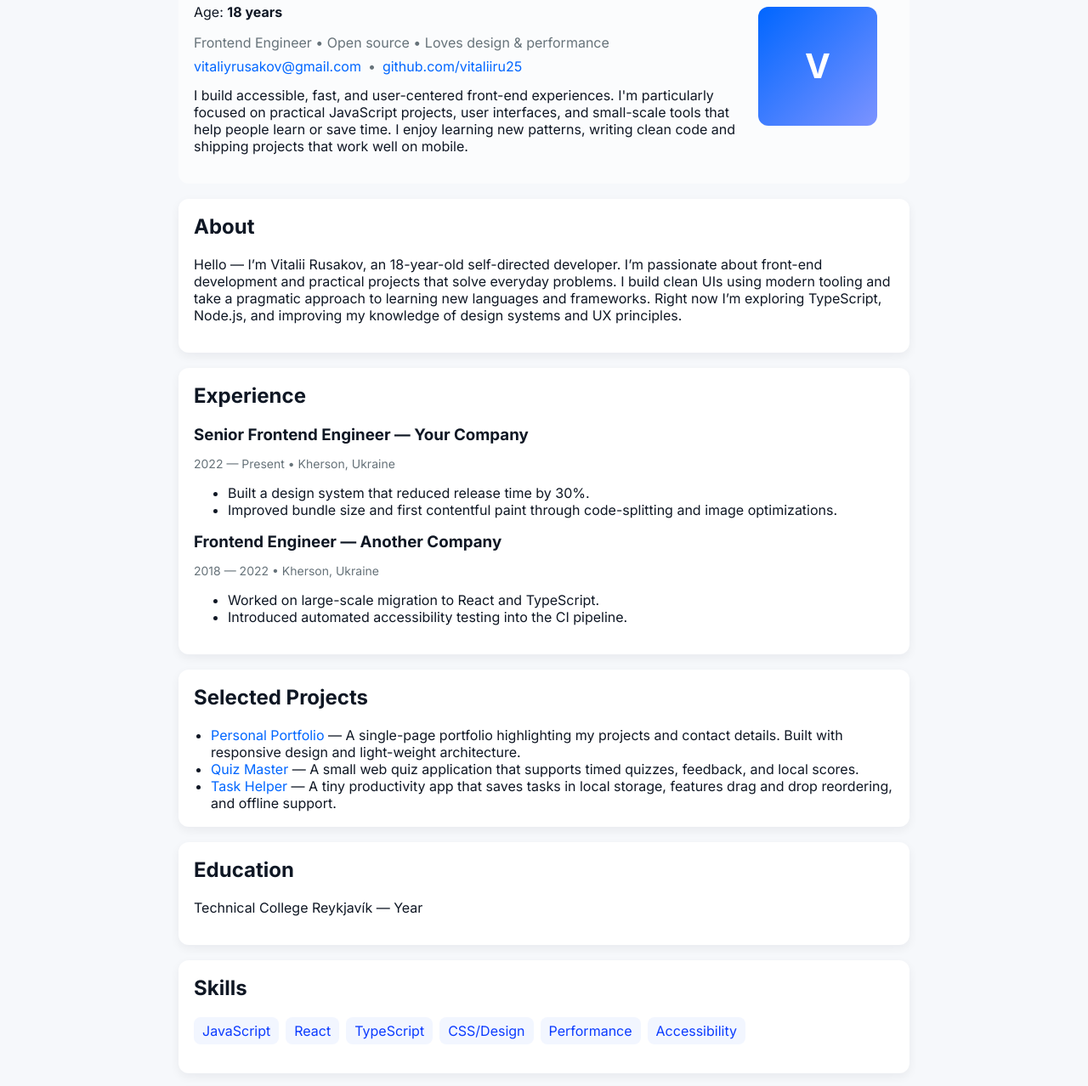
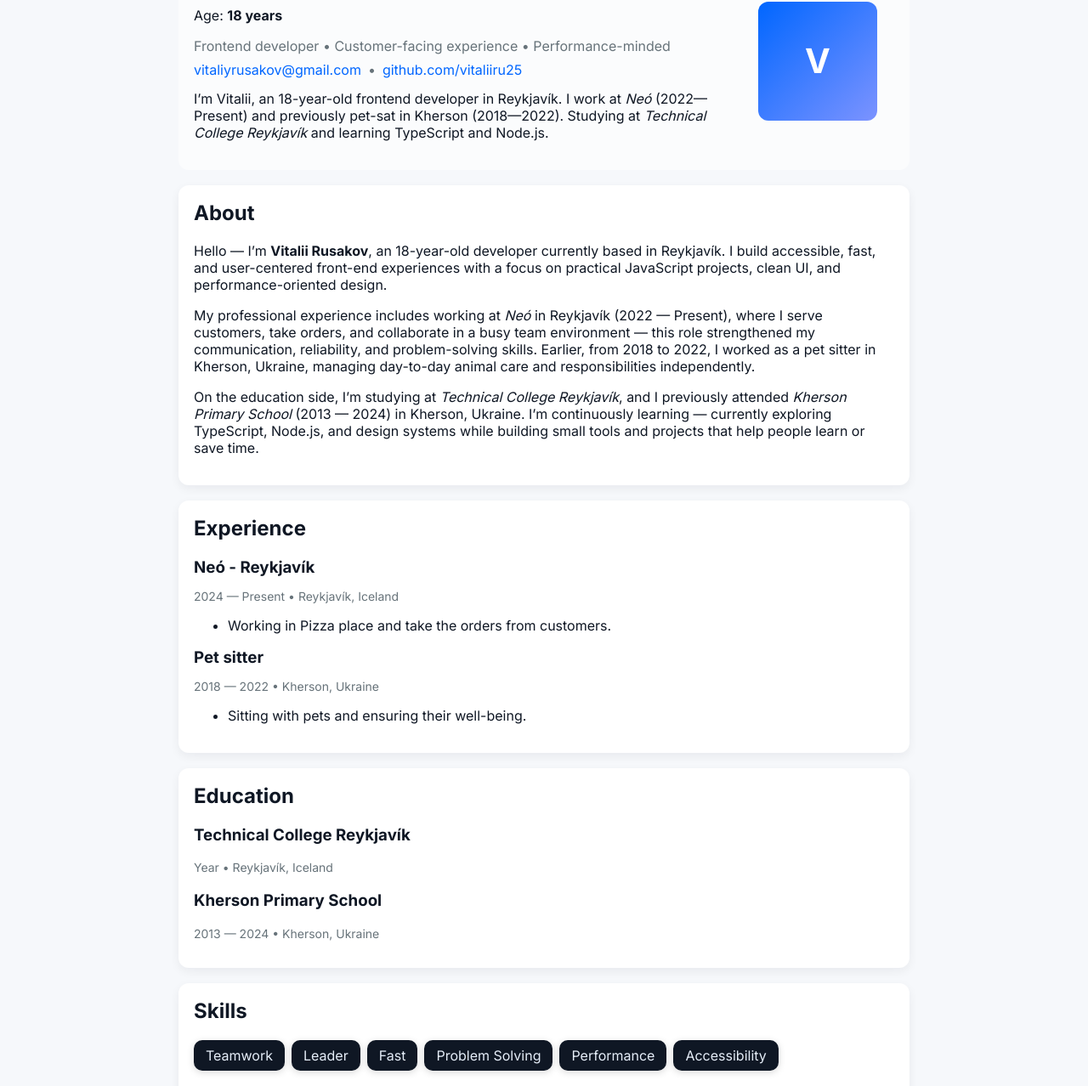
Before and after one commit to vitaliiru25/mine-project, a plain HTML site: page resume-site/index.html in a window 1280 px wide. Shown: the part 163-1441 px from the top of the page at 85% size. Drawn offline with Linux system fonts and the light colour scheme.

Commit message:
Update resume site: redesign header, update bio and education, improve styling

```diff
--- a/resume-site/index.html
+++ b/resume-site/index.html
@@ -14,17 +14,18 @@
 <body>
   <header class="site-header">
     <nav class="nav">
-      <a class="brand" href="#">Vitalii Rusakov <small style="font-weight:400;font-size:12px;color:var(--muted);">(18 years)</small></a>
+      <a class="brand" href="#">
+        <span class="brand-mark" aria-hidden="true">VR</span>
+      </a>
       <ul class="nav-links">
         <li><a href="#about">About</a></li>
         <li><a href="#experience">Experience</a></li>
-        <li><a href="#projects">Projects</a></li>
         <li><a href="#education">Education</a></li>
         <li><a href="#skills">Skills</a></li>
         <li><a href="#contact">Contact</a></li>
       </ul>
       <div class="actions">
-        <a class="btn" href="resume.pdf" download>Download PDF</a>
+        <button class="btn" onclick="window.print()">Download PDF</button>
         <button id="themeToggle" aria-label="Toggle theme">🌙</button>
       </div>
     </nav>
@@ -35,13 +36,13 @@
       <div class="hero-left">
         <h1>Hi — I'm <span class="accent">Vitalii Rusakov</span></h1>
         <p class="age-meta">Age: <strong>18 years</strong></p>
-        <p class="tagline">Frontend Engineer • Open source • Loves design & performance</p>
+        <p class="tagline">Frontend developer • Customer-facing experience • Performance-minded</p>
         <div class="contact-row">
           <a href="mailto:vitaliyrusakov@gmail.com">vitaliyrusakov@gmail.com</a>
           <span>•</span>
           <a href="https://github.com/vitaliiru25">github.com/vitaliiru25</a>
         </div>
-        <p class="summary">I build accessible, fast, and user-centered front-end experiences. I'm particularly focused on practical JavaScript projects, user interfaces, and small-scale tools that help people learn or save time. I enjoy learning new patterns, writing clean code and shipping projects that work well on mobile.</p>
+        <p class="summary">I’m Vitalii, an 18-year-old frontend developer in Reykjavík. I work at <em>Neó</em> (2022—Present) and previously pet-sat in Kherson (2018—2022). Studying at <em>Technical College Reykjavík</em> and learning TypeScript and Node.js.</p>
       </div>
       <aside class="hero-right">
         <div class="profile-placeholder" aria-hidden="true">V</div>
@@ -50,57 +51,54 @@
 
     <section id="about" class="card">
       <h2>About</h2>
-      <p>Hello — I’m Vitalii Rusakov, an 18-year-old self-directed developer. I’m passionate about front-end development and practical projects that solve everyday problems. I build clean UIs using modern tooling and take a pragmatic approach to learning new languages and frameworks. Right now I’m exploring TypeScript, Node.js, and improving my knowledge of design systems and UX principles.</p>
+      <p>Hello — I’m <strong>Vitalii Rusakov</strong>, an 18-year-old developer currently based in Reykjavík. I build accessible, fast, and user-centered front-end experiences with a focus on practical JavaScript projects, clean UI, and performance-oriented design.</p>
+
+      <p>My professional experience includes working at <em>Neó</em> in Reykjavík (2022 — Present), where I serve customers, take orders, and collaborate in a busy team environment — this role strengthened my communication, reliability, and problem-solving skills. Earlier, from 2018 to 2022, I worked as a pet sitter in Kherson, Ukraine, managing day-to-day animal care and responsibilities independently.</p>
+
+      <p>On the education side, I’m studying at <em>Technical College Reykjavík</em>, and I previously attended <em>Kherson Primary School</em> (2013 — 2024) in Kherson, Ukraine. I’m continuously learning — currently exploring TypeScript, Node.js, and design systems while building small tools and projects that help people learn or save time.</p>
     </section>
 
     <section id="experience" class="card">
       <h2>Experience</h2>
       <article class="job">
-        <h3>Senior Frontend Engineer — Your Company</h3>
-        <p class="role-meta">2022 — Present • Kherson, Ukraine</p>
+        <h3>Neó - Reykjavík</h3>
+        <p class="role-meta">2024 — Present • Reykjavík, Iceland</p>
         <ul>
-          <li>Built a design system that reduced release time by 30%.</li>
-          <li>Improved bundle size and first contentful paint through code-splitting and image optimizations.</li>
+          <li>Working in Pizza place and take the orders from customers.</li>
         </ul>
       </article>
 
       <article class="job">
-        <h3>Frontend Engineer — Another Company</h3>
+        <h3>Pet sitter</h3>
         <p class="role-meta">2018 — 2022 • Kherson, Ukraine</p>
         <ul>
-          <li>Worked on large-scale migration to React and TypeScript.</li>
-          <li>Introduced automated accessibility testing into the CI pipeline.</li>
+          <li>Sitting with pets and ensuring their well-being.</li>
         </ul>
       </article>
     </section>
 
-    <section id="projects" class="card">
-      <h2>Selected Projects</h2>
-      <ul class="projects-list">
-        <li>
-          <a href="#">Personal Portfolio</a> — A single-page portfolio highlighting my projects and contact details. Built with responsive design and light-weight architecture.
-        </li>
-        <li>
-          <a href="#">Quiz Master</a> — A small web quiz application that supports timed quizzes, feedback, and local scores.
-        </li>
-        <li>
-          <a href="#">Task Helper</a> — A tiny productivity app that saves tasks in local storage, features drag and drop reordering, and offline support.
-        </li>
-      </ul>
-    </section>
+    <!-- Selected Projects section removed per request -->
 
     <section id="education" class="card">
       <h2>Education</h2>
-      <p>Technical College Reykjavík — Year</p>
+      <article class="education-item">
+        <h3>Technical College Reykjavík</h3>
+        <p class="role-meta">Year • Reykjavík, Iceland</p>
+      </article>
+
+      <article class="education-item">
+        <h3>Kherson Primary School</h3>
+        <p class="role-meta">2013 — 2024 • Kherson, Ukraine</p>
+      </article>
     </section>
 
     <section id="skills" class="card">
       <h2>Skills</h2>
       <p class="skills-grid">
-        <span>JavaScript</span>
-        <span>React</span>
-        <span>TypeScript</span>
-        <span>CSS/Design</span>
+        <span>Teamwork</span>
+        <span>Leader</span>
+        <span>Fast</span>
+        <span>Problem Solving</span>
         <span>Performance</span>
         <span>Accessibility</span>
       </p>
@@ -115,7 +113,7 @@
   </main>
 
   <footer class="site-footer">
-    <small>© <span id="year"></span> Your Name — Built with ❤️</small>
+    <small>© <span id="year"></span> Vitalii — Built with ❤️</small>
   </footer>
 
   <script src="script.js"></script>
--- a/resume-site/styles.css
+++ b/resume-site/styles.css
@@ -35,8 +35,19 @@ a{color:var(--accent);text-decoration:none}
 .container{max-width:900px;margin:30px auto;padding:0 20px}
 .site-header{background:transparent;padding:18px 0}
 .nav{display:flex;gap:16px;align-items:center;justify-content:space-between}
-.brand{font-weight:700;font-size:20px}
-.nav-links{list-style:none;margin:0;padding:0;display:flex;gap:14px}
+.brand{display:flex;align-items:center;gap:10px;text-decoration:none;order:1}
+.brand-mark{display:inline-flex;align-items:center;justify-content:center;width:36px;height:36px;border-radius:10px;background:linear-gradient(135deg,var(--accent),#7c93ff);color:#fff;font-weight:700;font-size:18px;box-shadow:0 6px 18px rgba(2,6,23,0.12);transform:translateY(0);}
+.brand-mark{display:inline-flex;align-items:center;justify-content:center;width:36px;height:36px;border-radius:10px;background:linear-gradient(135deg,var(--accent),#7c93ff);color:#fff;font-weight:700;font-size:18px;box-shadow:0 6px 18px rgba(2,6,23,0.12);transform:translateY(0);margin-left:16px}
+.brand-name{font-weight:700;font-size:16px;color:var(--ink);margin-right:4px}
+.brand-age{font-weight:400;font-size:12px;color:var(--muted);margin-left:16px}
+
+/* Tweak actions style to match modern/futuristic look */
+.actions{display:flex;gap:10px;align-items:center}
+.btn{background:linear-gradient(90deg,#0f1724,#1a2332);color:#fff;padding:8px 14px;border-radius:999px;font-weight:700;box-shadow:0 8px 24px rgba(15,23,36,0.18);border:none}
+.btn:hover{transform:translateY(-2px);box-shadow:0 12px 30px rgba(15,23,36,0.25)}
+#themeToggle{background:#fff;border:1px solid rgba(11,59,255,0.08);width:40px;height:40px;border-radius:10px;display:inline-flex;align-items:center;justify-content:center;cursor:pointer;box-shadow:0 6px 16px rgba(2,6,23,0.06)}
+#themeToggle:hover{transform:translateY(-2px)}
+.nav-links{list-style:none;margin:0;padding:0;display:flex;gap:14px;order:2}
 .nav-links a{padding:6px 8px;border-radius:8px;color:var(--muted)}
 .nav-links a:hover, .nav-links a.animating {
   background:#fff;
@@ -49,7 +60,7 @@ a{color:var(--accent);text-decoration:none}
   50% { box-shadow:0 2px 16px 4px var(--accent); transform:scale(1.08); }
   100% { box-shadow:0 1px 8px 2px var(--accent); transform:scale(1); }
 }
-.actions{display:flex;gap:8px;align-items:center}
+.actions{display:flex;gap:8px;align-items:center;order:3}
 .btn{background:var(--accent);color:#fff;padding:8px 12px;border-radius:8px;font-weight:600}
 .btn:hover{opacity:0.9}
 
@@ -66,7 +77,7 @@ a{color:var(--accent);text-decoration:none}
 .role-meta{color:var(--muted);font-size:14px}
 .projects-list{margin:0;padding-left:20px}
 .skills-grid{display:flex;flex-wrap:wrap;gap:8px}
-.skills-grid span{background:#f2f6ff;padding:6px 10px;border-radius:8px;color:#0b3bff}
+.skills-grid span{background:#0f1724;padding:8px 14px;border-radius:10px;color:#e6eef9;font-weight:500;box-shadow:0 2px 8px rgba(0,0,0,0.15)}
 .contact small{color:var(--muted)}
 
 .site-footer{max-width:900px;margin:22px auto;padding:6px 20px;text-align:center;color:var(--muted)}
```
Also changed, not shown: index.html (added, +15 -0 lines), 1 other file.
